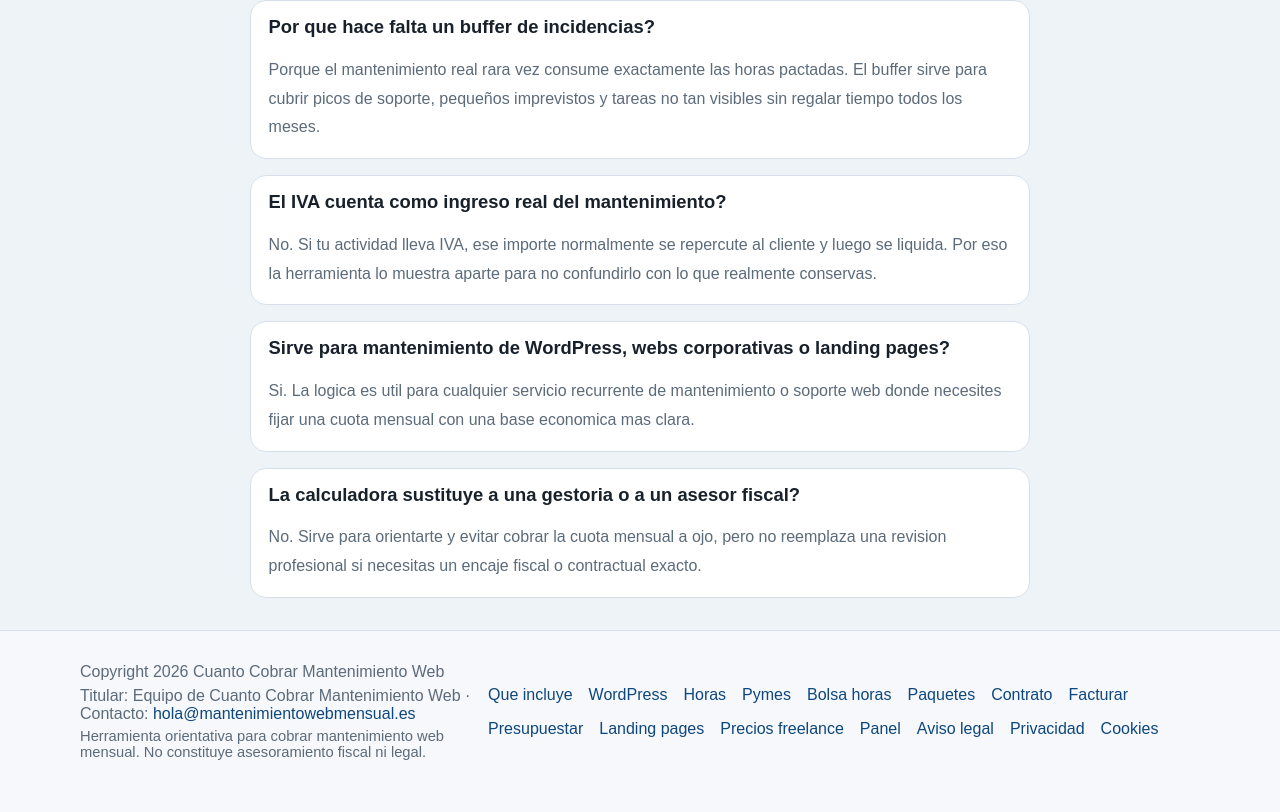
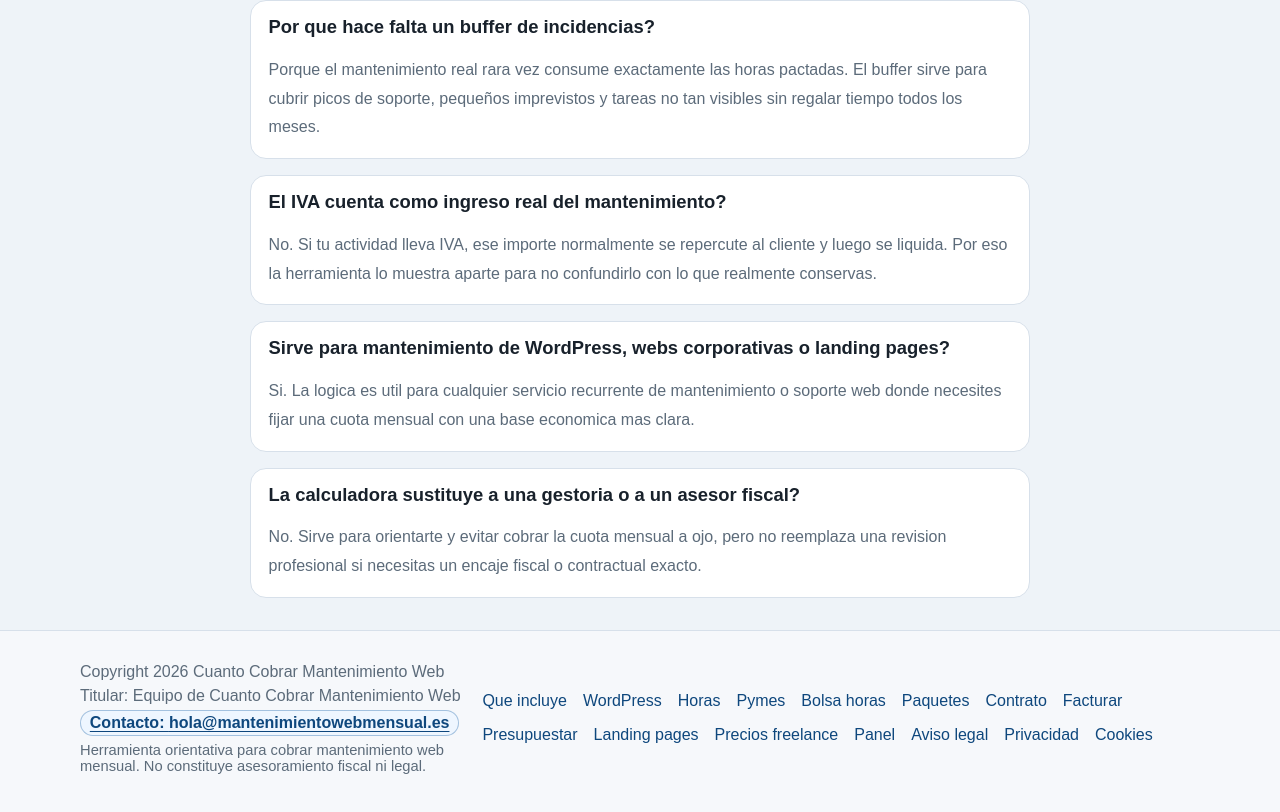
Before and after one commit to djimenezm/mantenimientowebmensual, a Next.js app: page / in a window 1280 px wide. Shown: the part 4934-5746 px from the top of the page. Built offline with nearby package versions, Linux system fonts and the light colour scheme.

Commit message:
Make footer contact link distinguishable

```diff
--- a/app/globals.css
+++ b/app/globals.css
@@ -592,6 +592,31 @@ select[aria-invalid='true'] {
   gap: 0.35rem;
 }
 
+.footer-contact-row {
+  margin-top: 0.15rem;
+}
+
+.footer-contact-link {
+  display: inline-flex;
+  width: fit-content;
+  align-items: center;
+  border: 1px solid rgba(20, 93, 160, 0.34);
+  border-radius: 999px;
+  padding: 0.2rem 0.55rem;
+  background: #eef6ff;
+  color: var(--accent-dark);
+  font-weight: 700;
+  text-decoration: underline;
+  text-decoration-thickness: 0.08em;
+  text-underline-offset: 0.18em;
+}
+
+.footer-contact-link:hover,
+.footer-contact-link:focus-visible {
+  background: #dcecff;
+  color: #073763;
+}
+
 .footer-note {
   font-size: 0.92rem;
 }
--- a/components/Footer.tsx
+++ b/components/Footer.tsx
@@ -8,9 +8,11 @@ export default function Footer() {
           <p>
             Copyright {new Date().getFullYear()} {siteConfig.name}
           </p>
-          <p>
-            Titular: {siteConfig.ownerName} · Contacto:{' '}
-            <a href={`mailto:${siteConfig.contactEmail}`}>{siteConfig.contactEmail}</a>
+          <p>Titular: {siteConfig.ownerName}</p>
+          <p className="footer-contact-row">
+            <a className="footer-contact-link" href={`mailto:${siteConfig.contactEmail}`}>
+              Contacto: {siteConfig.contactEmail}
+            </a>
           </p>
           <p className="footer-note">
             Herramienta orientativa para cobrar mantenimiento web mensual. No constituye
```
Also changed, not shown: 1 other file (tests, documents, lock files or other folders).
